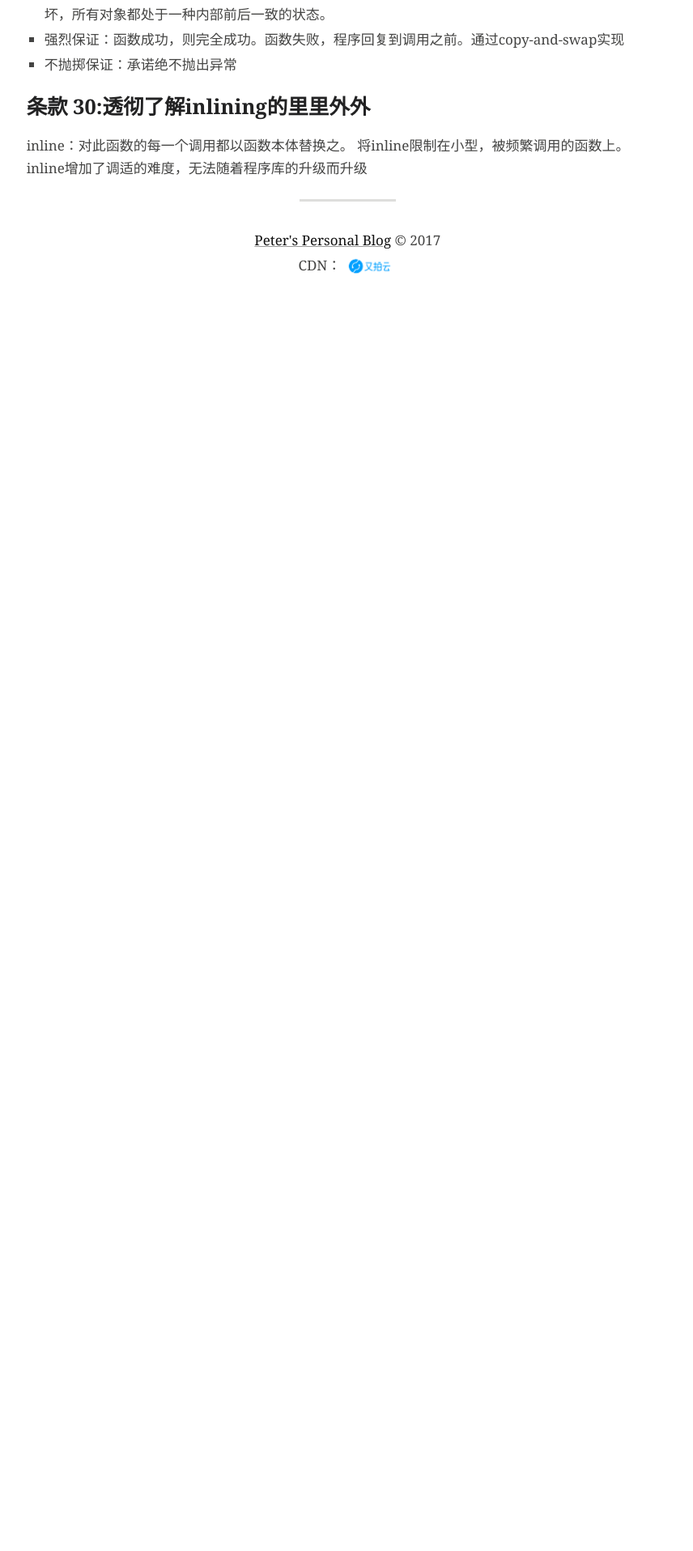
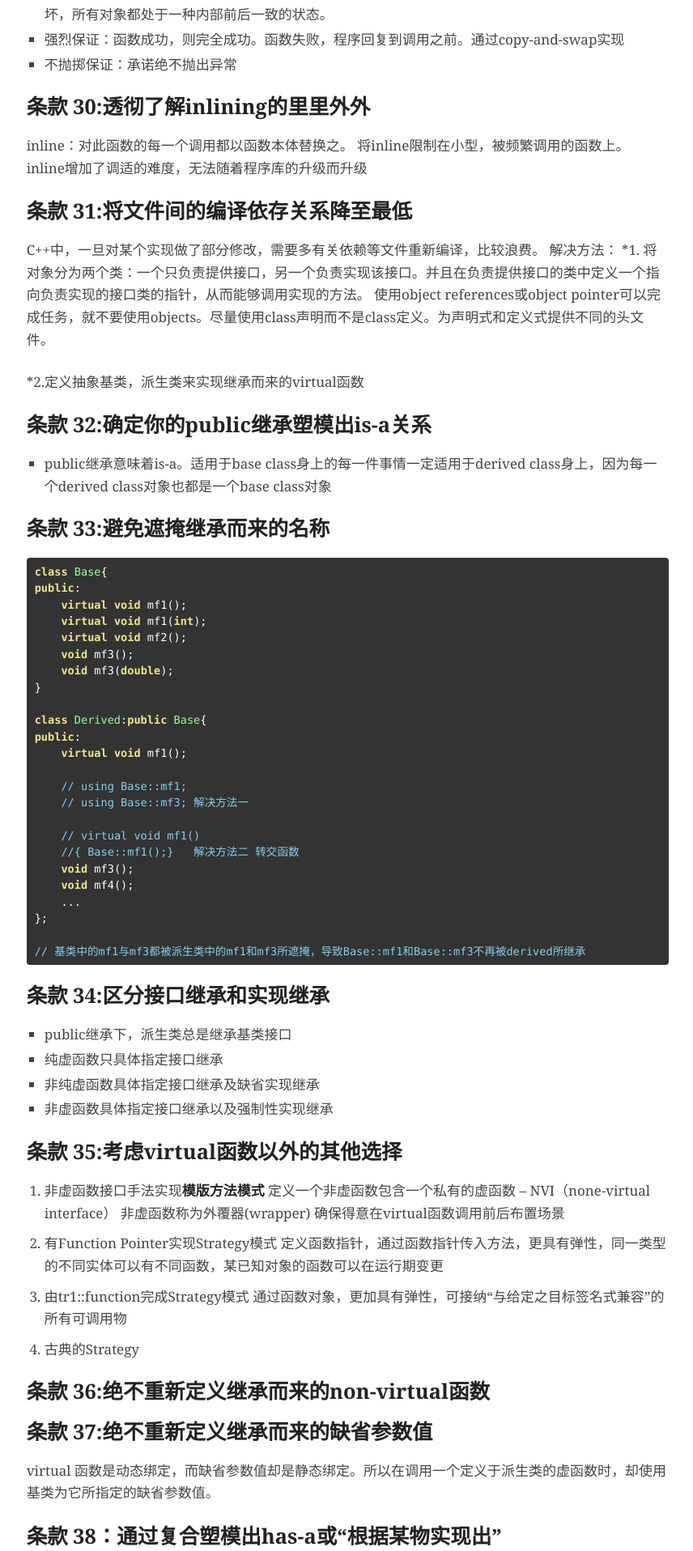
Before and after one commit to pigstars/pigstars.github.io, a Jekyll site: the page built from _posts/阅读/2017-07-21-effective-c-5-6--zhang-zong-jie.md, in a window 1280 px wide. Shown: the part 2002-3918 px from the top of the page at 81% size, without its empty margins (424-1280 px from the left). Built offline with Jekyll 4.4.1, drawn with Linux system fonts in a browser that asks for light colours; some of the changed text lies outside the part shown.

Commit message:
增加第六章内容

````diff
--- a/_posts/阅读/2017-07-21-effective-c-5-6--zhang-zong-jie.md
+++ b/_posts/阅读/2017-07-21-effective-c-5-6--zhang-zong-jie.md
@@ -97,3 +97,83 @@ void PressyMenu::changeBackground(std::istream & imgSrc)
 inline：对此函数的每一个调用都以函数本体替换之。
 将inline限制在小型，被频繁调用的函数上。
 inline增加了调适的难度，无法随着程序库的升级而升级
+
+## 条款 31:将文件间的编译依存关系降至最低
+C++中，一旦对某个实现做了部分修改，需要多有关依赖等文件重新编译，比较浪费。
+解决方法：
+*1. 将对象分为两个类：一个只负责提供接口，另一个负责实现该接口。并且在负责提供接口的类中定义一个指向负责实现的接口类的指针，从而能够调用实现的方法。
+    使用object references或object pointer可以完成任务，就不要使用objects。尽量使用class声明而不是class定义。为声明式和定义式提供不同的头文件。
+
+*2.定义抽象基类，派生类来实现继承而来的virtual函数
+
+## 条款 32:确定你的public继承塑模出is-a关系
+
+* public继承意味着is-a。适用于base class身上的每一件事情一定适用于derived class身上，因为每一个derived class对象也都是一个base class对象
+
+## 条款 33:避免遮掩继承而来的名称
+
+```C
+class Base{
+public:
+    virtual void mf1();
+    virtual void mf1(int);
+    virtual void mf2();
+    void mf3();
+    void mf3(double);
+}
+
+class Derived:public Base{
+public:
+    virtual void mf1();
+
+    // using Base::mf1;
+    // using Base::mf3; 解决方法一
+
+    // virtual void mf1()
+    //{ Base::mf1();}   解决方法二 转交函数
+    void mf3();
+    void mf4();
+    ...
+};
+
+// 基类中的mf1与mf3都被派生类中的mf1和mf3所遮掩，导致Base::mf1和Base::mf3不再被derived所继承
+
+```
+
+## 条款 34:区分接口继承和实现继承
+* public继承下，派生类总是继承基类接口
+* 纯虚函数只具体指定接口继承
+* 非纯虚函数具体指定接口继承及缺省实现继承
+* 非虚函数具体指定接口继承以及强制性实现继承
+
+## 条款 35:考虑virtual函数以外的其他选择
+1. 非虚函数接口手法实现**模版方法模式**
+定义一个非虚函数包含一个私有的虚函数 -- NVI（none-virtual interface）
+非虚函数称为外覆器(wrapper) 确保得意在virtual函数调用前后布置场景
+
+2. 有Function Pointer实现Strategy模式
+定义函数指针，通过函数指针传入方法，更具有弹性，同一类型的不同实体可以有不同函数，某已知对象的函数可以在运行期变更
+
+3. 由tr1::function完成Strategy模式
+通过函数对象，更加具有弹性，可接纳“与给定之目标签名式兼容”的所有可调用物
+
+4. 古典的Strategy
+
+## 条款 36:绝不重新定义继承而来的non-virtual函数
+
+## 条款 37:绝不重新定义继承而来的缺省参数值
+virtual 函数是动态绑定，而缺省参数值却是静态绑定。所以在调用一个定义于派生类的虚函数时，却使用基类为它所指定的缺省参数值。
+
+## 条款 38：通过复合塑模出has-a或“根据某物实现出”
+* 复合与public继承完全不同
+* 应用域内，复合意味着has-a。在实现域内，复合意味着（根据某物实现出）
+
+## 条款 39:明智而审慎地使用private继承
+private继承：编译器不会自动将一个派生类对象转换为一个基类对象，私有继承类的protected 和 public成员，在派生类中都变成私有属性。
+
+当派生类需要访问基类中保护的成员或需要重新定义继承而来的虚函数时，可设计为私有继承。
+
+## 条款 40:明智而审慎地使用多重继承
+为了防止多重继承导致最上层基类被重复使用，使用虚基类。
+virtual 继承增加大小，速度，初始化复杂度等等成本
+正当用途：public继承某个Interface class 和 private继承某个协助实现的class
````
